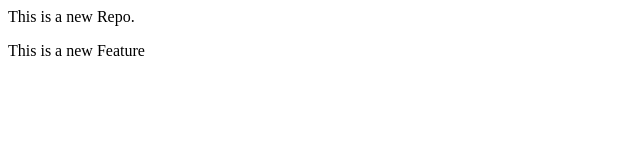
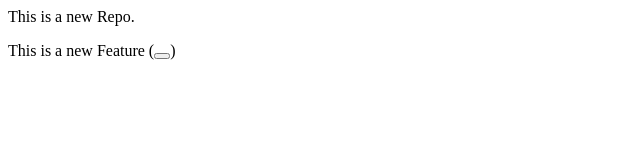
Before and after one commit to usamanasir1/localrepo, a plain HTML site: page index.html in a window 1280 px wide. Shown: the full height of the page, 0-640 px from the left. Drawn offline with Linux system fonts and the light colour scheme.

Commit message:
Add Button

```diff
--- a/index.html
+++ b/index.html
@@ -1,2 +1,2 @@
 <p>This is a new Repo.</p>
-<p>This is a new Feature</p>
+<p>This is a new Feature (<button></button>)</p>
```
